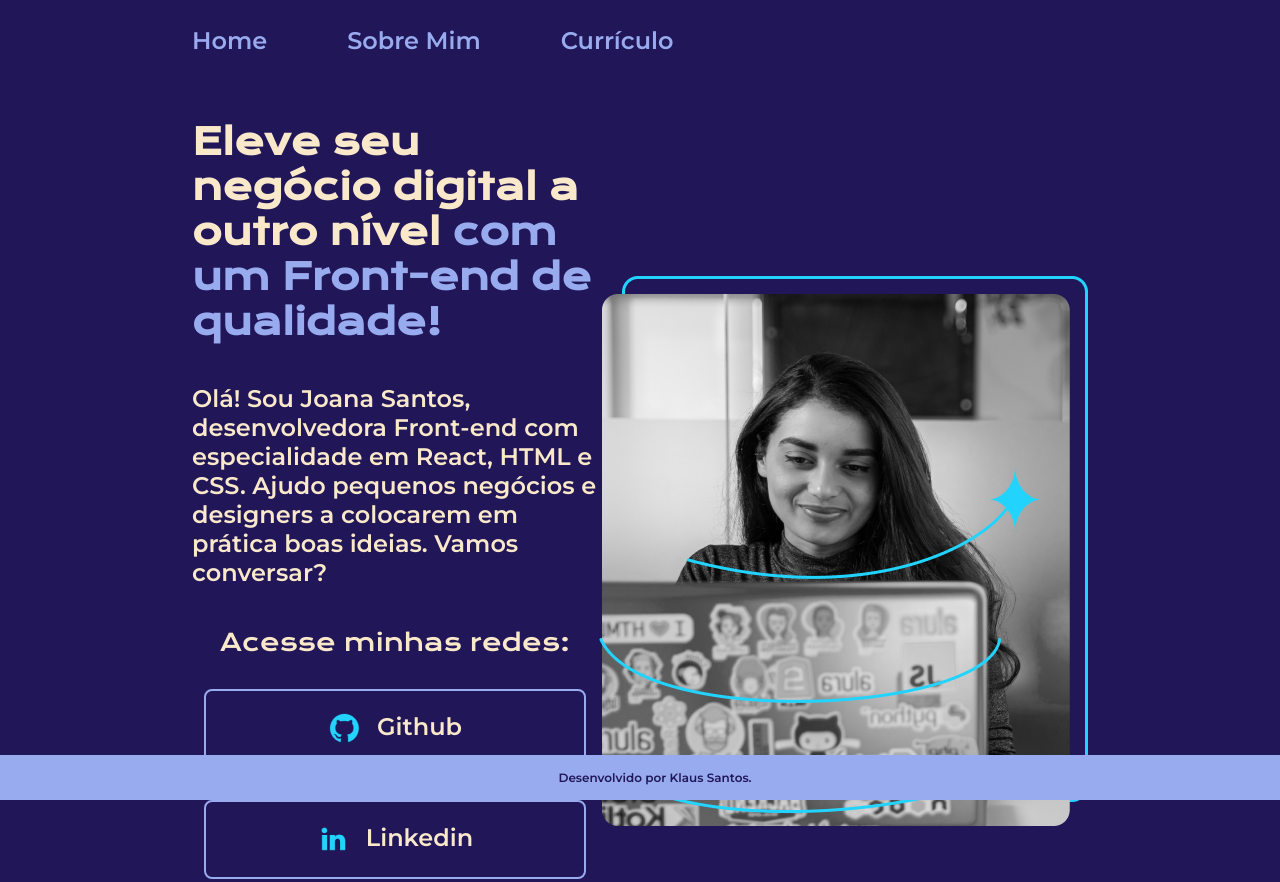
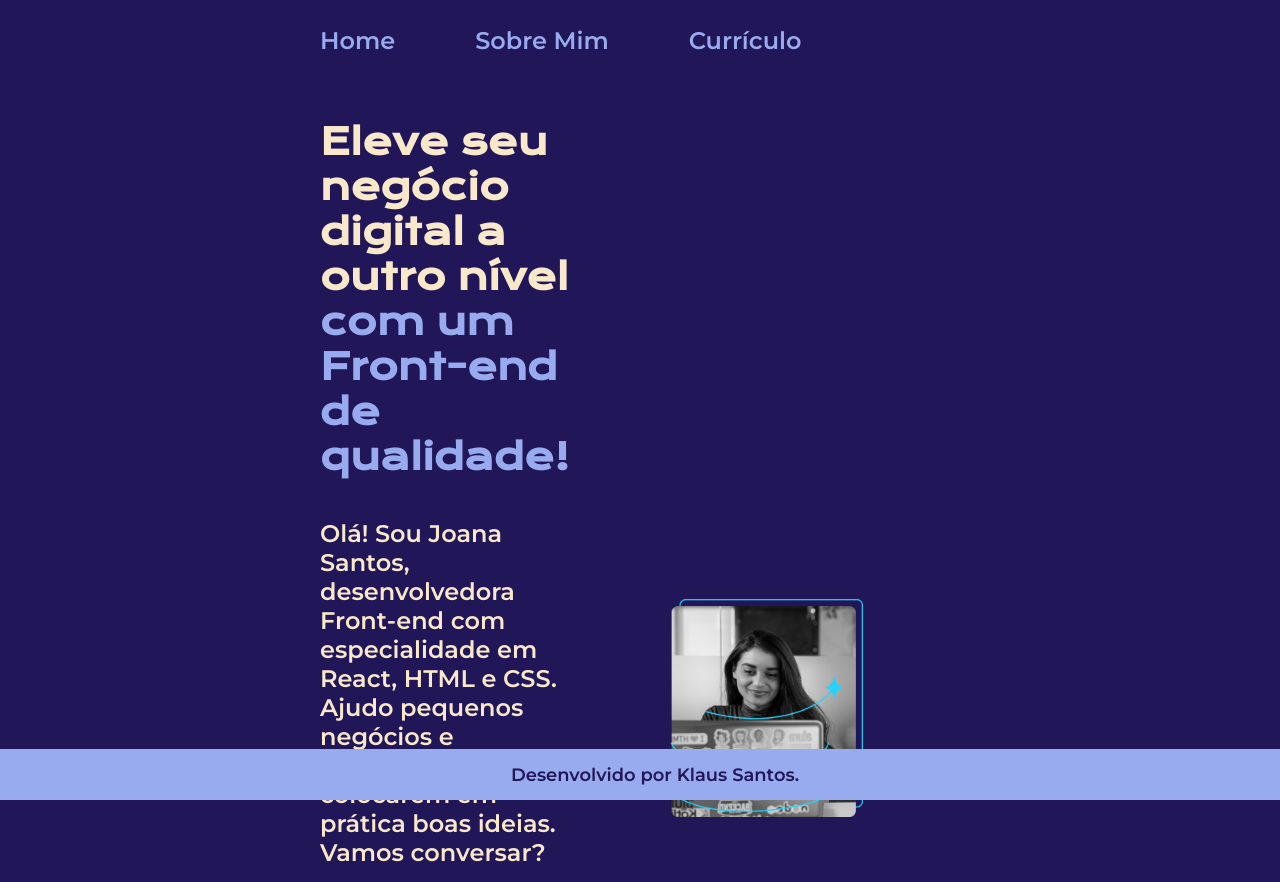
Before and after one commit to KlausSantos/landingPage-Portifolio, a plain HTML site: page index.html in a window 1280 px wide. Shown: the top 882 px of the page. Drawn offline with nearby package versions, Linux system fonts and the light colour scheme.

Commit message:
Alterar para unidade de medida relativa

```diff
--- a/index.html
+++ b/index.html
@@ -27,19 +27,19 @@
                 <h2 class="apresentacao__links__subtitulo">
                     Acesse minhas redes:
                 </h2>
-                <a class="apresentacao__links__link" href="https://github.com/KlausSantos">
+                <a class="apresentacao__links__navegacao" href="https://github.com/KlausSantos">
                     <img src="./assets/github.png">Github
                 </a>
-                <a class="apresentacao__links__link" href="https://www.linkedin.com/in/klausantos82/">
+                <a class="apresentacao__links__navegacao" href="https://www.linkedin.com/in/klausantos82/">
                     <img src="./assets/linkedin.png" alt="">Linkedin
                 </a>
-                <a class="apresentacao__links__link" href="https://twitter.com/klauSSantos_">
+                <a class="apresentacao__links__navegacao" href="https://twitter.com/klauSSantos_">
                     <img src="./assets/twitter-novo.png">Twitter
                 </a>
             </div>
         </section>
-        <section>
-            <img src="./assets/Imagem.png" alt="Foto da Joana Santos programando">
+        <section class="apresentacao__imagem">
+            <img class="apresentacao__imagem--tamanho" src="./assets/Imagem.png" alt="Foto da Joana Santos programando">
         </section>
     </main>
     <footer class="rodape">
--- a/styles/style.css
+++ b/styles/style.css
@@ -23,7 +23,8 @@ body{
 }
 
 .cabecalho {
-    padding: 2% 0% 0% 15%;
+    padding: 2% 0% 0% 25%;
+
 }
 
 .cabecalho__menu {
@@ -33,28 +34,28 @@ body{
 
 .cabecalho__menu__link {
     font-family: var(--fonte-secundaria);
-    font-size: 24px;
+    font-size: 1.5rem;
     font-weight: 600;
     color: var(--cor-terciaria);
 }
 
 
 .apresentacao {
-    padding: 5% 15%;
+    padding: 5% 25%;
     display: flex;
     align-items: center;
     justify-content: space-between;
 }
 
 .apresentacao__conteudo {
-    width: 615px;
+    width: 50%;
     display: flex;
     flex-direction: column;
     gap: 40px;
 }
 
 .apresentacao__conteudo__titulo {
-    font-size: 36px;
+    font-size: 2.25rem;
     font-family: var(--fonte-primaria);
 }
 
@@ -63,7 +64,7 @@ body{
 }
 
 .apresentacao__conteudo__texto {
-    font-size: 24px;
+    font-size: 1.5rem;
     font-family: var(--fonte-secundaria);
 }
 
@@ -78,18 +79,18 @@ body{
 .apresentacao__links__subtitulo {
     font-family: var(--fonte-primaria);
     font-weight: 400;
-    font-size: 24px;
+    font-size: 1.5rem;
 }
 
-.apresentacao__links__link {
+.apresentacao__links__navegacao {
     display: flex;
     justify-content: center;
     gap: 16px;
     border: 2px solid var(--cor-terciaria);
-    width: 378px;
+    width: 50%;
     text-align: center;
     border-radius: 8px;
-    font-size: 24px;
+    font-size: 1.5rem;
     font-family: var(--fonte-secundaria);
     padding: 21.5px 0;
     text-decoration: none;
@@ -99,6 +100,15 @@ body{
 
 .apresentacao__links__link:hover {
     background-color: var(--cor-hover);
+}
+
+.apresentacao__imagem {
+    display: flex;
+    justify-content: center;
+}
+
+.apresentacao__imagem--tamanho {
+    width: 50%;
 }
 
 footer {
@@ -117,7 +127,7 @@ footer {
 
 .rodape__texto {
     text-align: center;
-    font-size: 12px;
+    font-size: 1.12rem;
     font-weight: 400;
     font-family: var(--fonte-secundaria);
 }
```
Also changed, not shown: about.html (+2 -2 lines), curriculo.html (+2 -2 lines).
